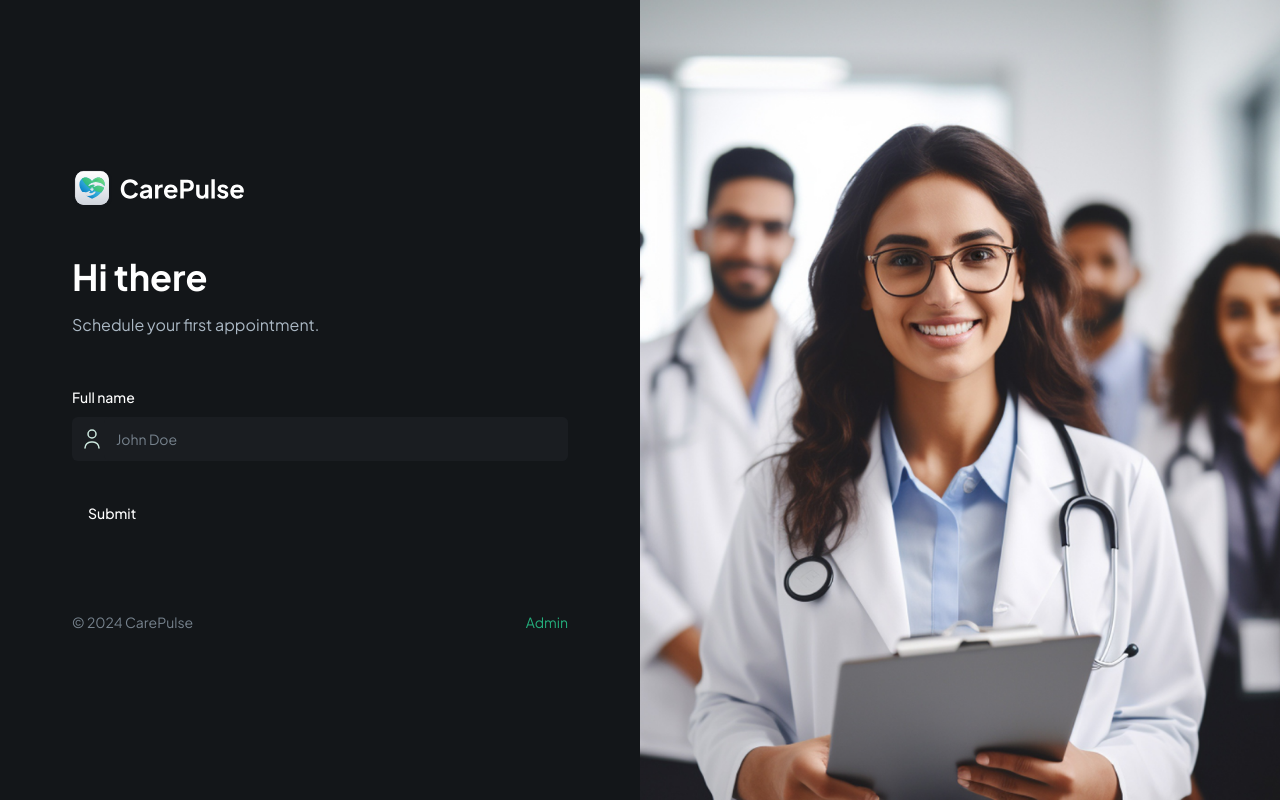
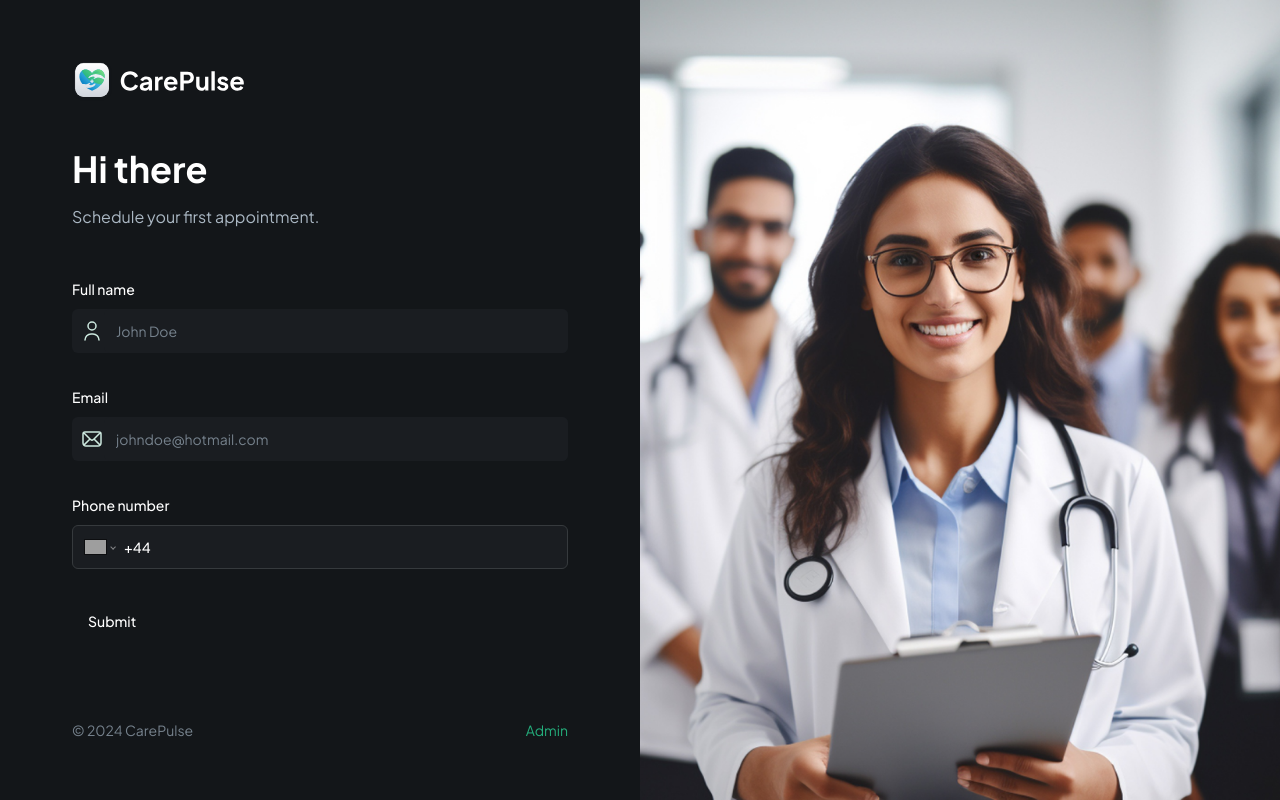
Before and after one commit to tnp167/carepulse-tutorial, a Next.js app: page / in a window 1280 px wide. Built offline with nearby package versions, Linux system fonts and the light colour scheme; grey boxes are pictures that could not be loaded.

Commit message:
Add patient form input

```diff
--- a/components/CustomFormField/CustomFormField.tsx
+++ b/components/CustomFormField/CustomFormField.tsx
@@ -13,6 +13,9 @@
 import { Control } from "react-hook-form";
 import { FormFieldType } from "../forms/PatientForm";
 import Image from "next/image";
+import "react-phone-number-input/style.css";
+import PhoneInput from "react-phone-number-input";
+import { E164Number } from "libphonenumber-js/core";
 
 interface CustomProps {
   control: Control<any>;
@@ -54,6 +57,20 @@
           </FormControl>
         </div>
       );
+    case FormFieldType.PHONE_INPUT:
+      return (
+        <FormControl>
+          <PhoneInput
+            defaultCountry="GB"
+            placeholder={placeholder}
+            international
+            withCountryCallingCode
+            value={field.value as E164Number | undefined}
+            onChange={field.onChange}
+            className="input-phone"
+          />
+        </FormControl>
+      );
     default:
       break;
   }
--- a/components/forms/PatientForm.tsx
+++ b/components/forms/PatientForm.tsx
@@ -54,6 +54,22 @@
           iconSrc="/assets/icons/user.svg"
           iconAlt="user"
         />
+        <CustomFormField
+          fieldType={FormFieldType.INPUT}
+          control={form.control}
+          name="email"
+          label="Email"
+          placeholder="johndoe@hotmail.com"
+          iconSrc="/assets/icons/email.svg"
+          iconAlt="email"
+        />
+        <CustomFormField
+          fieldType={FormFieldType.PHONE_INPUT}
+          control={form.control}
+          name="phone"
+          label="Phone number"
+          placeholder="123456"
+        />
         <Button type="submit">Submit</Button>
       </form>
     </Form>
--- a/package.json
+++ b/package.json
@@ -20,6 +20,7 @@
     "react": "^18",
     "react-dom": "^18",
     "react-hook-form": "^7.52.2",
+    "react-phone-number-input": "^3.4.5",
     "tailwind-merge": "^2.4.0",
     "tailwindcss-animate": "^1.0.7",
     "zod": "^3.23.8"
```
Also changed, not shown: 1 other file (tests, documents, lock files or other folders).
